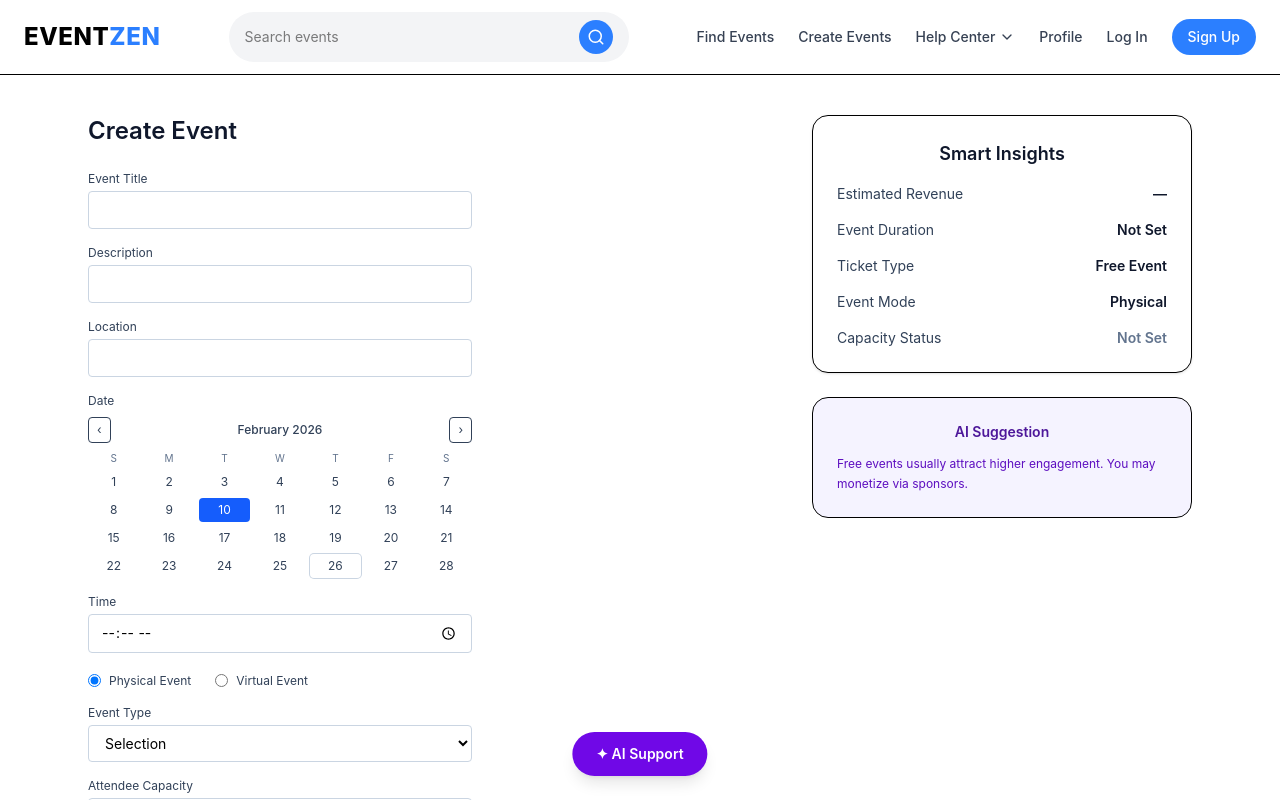
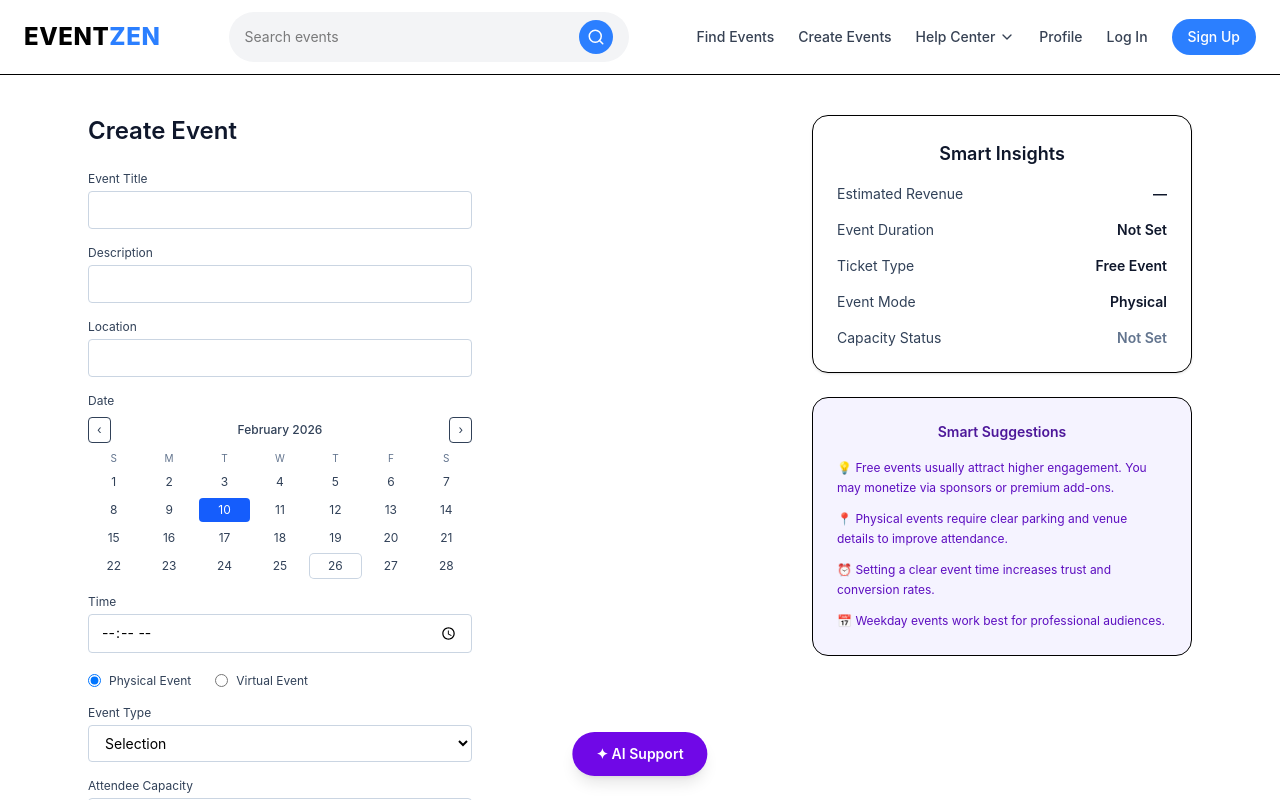
Before and after one commit to Event-Zen/eventzen-frontend, a React (Vite) app: page /create-event in a window 1280 px wide. Both pictures are taken after a click on the button "10". Shown: the top 800 px of the page. Built offline with nearby package versions, Linux system fonts and the light colour scheme.

Commit message:
Updated the a smart suggestions sections

```diff
--- a/src/pages/CreateEventPage.tsx
+++ b/src/pages/CreateEventPage.tsx
@@ -409,23 +409,71 @@ export default function CreateEventPage() {
                                 </div>
                             </div>
 
-                            {/* AI Suggestion Box */}
+                            {/* Smart Suggestion Box */}
                             <div className="rounded-2xl border bg-violet-50 p-6">
-                                <h4 className="text-sm text-center font-semibold text-violet-900 mb-3">
-                                    AI Suggestion
+                                <h4 className="text-sm text-center font-semibold text-violet-900 mb-4">
+                                    Smart Suggestions
                                 </h4>
 
-                                <p className="text-xs text-violet-800 leading-relaxed">
+                                <div className="space-y-3 text-xs text-violet-800 leading-relaxed">
+
+                                    {/* Pricing Suggestion */}
+                                    <p>
                                         {form.ticketPrice && Number(form.ticketPrice) > 0
-                                        ? "Consider offering early bird discounts to increase initial registrations."
-                                        : "Free events usually attract higher engagement. You may monetize via sponsors."}
+                                            ? "💡 Consider offering early bird discounts to increase initial registrations."
+                                            : "💡 Free events usually attract higher engagement. You may monetize via sponsors or premium add-ons."}
                                     </p>
 
-                                {form.eventMode === "virtual" && (
-                                    <p className="mt-3 text-xs text-violet-800">
-                                        Virtual events perform best between 6PM - 9PM.
+                                    {/* Capacity Suggestion */}
+                                    {form.capacity && Number(form.capacity) <= 50 && (
+                                        <p>
+                                            👥 Small events perform better with personalized engagement and networking sessions.
                                         </p>
                                     )}
+
+                                    {form.capacity && Number(form.capacity) > 300 && (
+                                        <p>
+                                            📣 Large capacity events benefit from strong marketing and early promotions.
+                                        </p>
+                                    )}
+
+                                    {/* Virtual vs Physical */}
+                                    {form.eventMode === "virtual" && (
+                                        <p>
+                                            🌐 Virtual events perform best between 6PM - 9PM and should include interactive elements like polls.
+                                        </p>
+                                    )}
+
+                                    {form.eventMode === "physical" && (
+                                        <p>
+                                            📍 Physical events require clear parking and venue details to improve attendance.
+                                        </p>
+                                    )}
+
+                                    {/* Time Suggestion */}
+                                    {!form.time && (
+                                        <p>
+                                            ⏰ Setting a clear event time increases trust and conversion rates.
+                                        </p>
+                                    )}
+
+                                    {/* Weekend Suggestion */}
+                                    {form.date && (
+                                        <p>
+                                            📅 {form.date.getDay() === 0 || form.date.getDay() === 6
+                                                ? "Weekend events generally attract higher attendance."
+                                                : "Weekday events work best for professional audiences."}
+                                        </p>
+                                    )}
+
+                                    {/* Event Type Suggestion */}
+                                    {form.eventType !== "Selection" && (
+                                        <p>
+                                            🏷 {form.eventType} events perform better when you clearly state the benefits attendees will gain.
+                                        </p>
+                                    )}
+
+                                </div>
                             </div>
 
                         </div>
```
Lines whose indentation alone changed are shown as unchanged.
